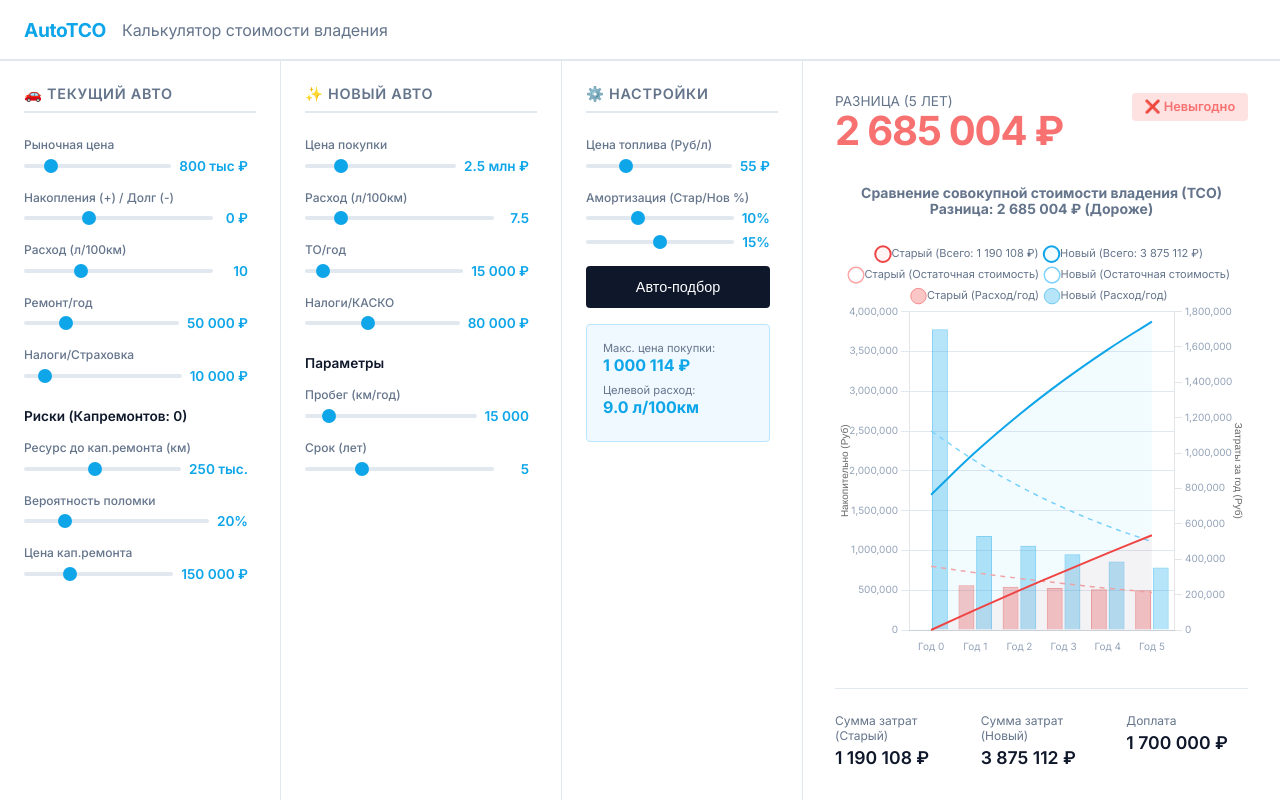
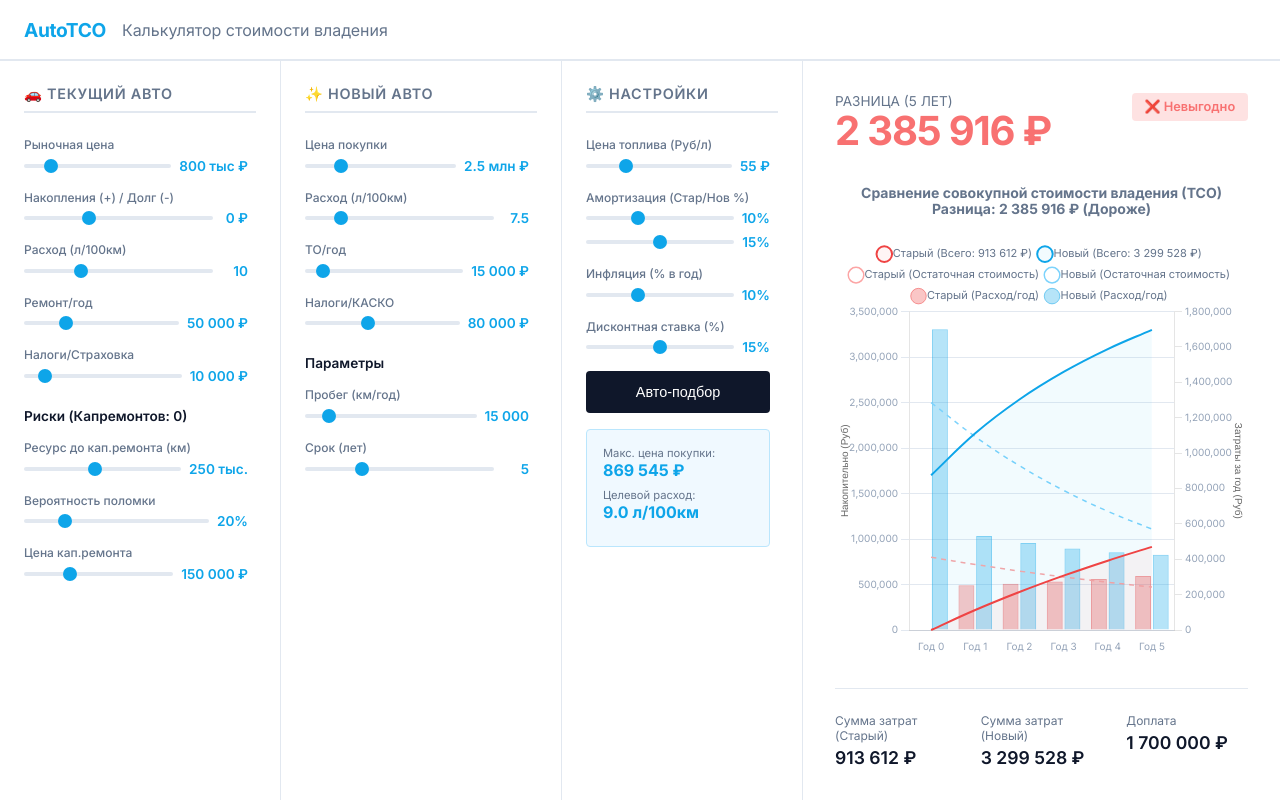
Before and after one commit to MiroAlexAI/car-cto, a website: page index.html in a window 1280 px wide. Both pictures are taken after a click on the button "Авто-подбор". Drawn offline with nearby package versions, Linux system fonts and the light colour scheme.

Commit message:
Инфляция

```diff
--- a/index.html
+++ b/index.html
@@ -176,6 +176,24 @@
                     </div>
                 </div>
 
+                <div class="input-group">
+                    <label title="Ежегодный рост цен на топливо, запчасти и услуги (OpEx).">Инфляция (% в год)</label>
+                    <div class="range-row">
+                        <input type="range" id="inflation" min="0" max="30" step="1" value="10">
+                        <span id="inflation-val">10%</span>
+                    </div>
+                </div>
+
+                <div class="input-group">
+                    <label
+                        title="Ставка дисконтирования. Отражает стоимость денег во времени (альтернативная доходность). Используется для расчета NPV.">Дисконтная
+                        ставка (%)</label>
+                    <div class="range-row">
+                        <input type="range" id="discount-rate" min="0" max="30" step="1" value="15">
+                        <span id="discount-rate-val">15%</span>
+                    </div>
+                </div>
+
                 <div class="opt-section">
                     <button id="optimize-btn" class="btn-primary" title="Подбирает цену покупки нового авто, при которой совокупные потери (TCO) сравняются с текущим авто.
 Алгоритм предполагает покупку более совершенного авто:
--- a/logic.js
+++ b/logic.js
@@ -14,118 +14,152 @@ const TCOLogic = {
             years,
             mileage,
             fuelPrice,
-            breakdownProb, // % (0-100)
+            breakdownProb, // %
             repairPrice,
             currentMileage,
             overhaulInterval,
+            // Finance
+            inflation, // %
+            discountRate, // %
             // Old Car
             oldCons,
             oldMaint,
             oldTax,
             oldPrice,
-            oldDepr, // % (0-100)
+            oldDepr, // %
             savings, // Extra capital
             // New Car
             newPrice,
             newCons,
             newMaint,
             newTax,
-            newDepr // % (0-100)
+            newDepr // %
         } = data;
 
-        // Base Annual Costs
-        const oldFuelYear = (mileage / 100) * oldCons * fuelPrice;
-        const newFuelYear = (mileage / 100) * newCons * fuelPrice;
+        const inflRate = (inflation || 0) / 100;
+        const discRate = (discountRate || 0) / 100;
 
-        const annualRandomRisk = (breakdownProb / 100) * repairPrice;
+        // Base Annual Costs (Year 1 Start Nominal)
+        const oldFuelBase = (mileage / 100) * oldCons * fuelPrice;
+        const newFuelBase = (mileage / 100) * newCons * fuelPrice;
+        const riskBase = (breakdownProb / 100) * repairPrice;
 
-        const oldOpBase = oldFuelYear + oldMaint + oldTax + annualRandomRisk;
-        const newOpBase = newFuelYear + newMaint + newTax;
+        // OpEx Base (Nominal Year 0 terms)
+        const oldOpBase = oldFuelBase + oldMaint + oldTax + riskBase;
+        const newOpBase = newFuelBase + newMaint + newTax;
 
         const oldDeprRate = oldDepr / 100;
         const newDeprRate = newDepr / 100;
 
-        // Arrays for Chart
+        // Arrays
         const labels = [];
-        const oldData = []; // Cumulative
-        const newData = []; // Cumulative
-        const oldDeprData = []; // Asset Value
-        const newDeprData = []; // Asset Value
-        const oldAnnualData = []; // Annual Bar
-        const newAnnualData = []; // Annual Bar
+        const oldData = []; // Cumulative PV
+        const newData = []; // Cumulative PV
+        const oldDeprData = []; // Asset Value (Nominal - for visual reference?) Usually Chart uses same scale.
+        // Mixing Nominal Asset Value with NPV Costs is tricky visually.
+        // But "Residual Value" is usually Nominal.
+        const newDeprData = []; // Nominal Asset Value
+        const oldAnnualData = []; // Nominal Annual Spend
+        const newAnnualData = []; // Nominal Annual Spend
 
-        let cumOldSpend = 0;
-        let cumNewSpend = 0;
+        let cumOldPV = 0;
+        let cumNewPV = 0;
+
+        // Asset Values
         let currentOldVal = oldPrice;
         let currentNewVal = newPrice;
+
         let oldOdometer = currentMileage;
         let overhaulCount = 0;
 
+        // Loop including Year 0
         for (let i = 0; i <= years; i++) {
             labels.push(`Год ${i}`);
 
             if (i === 0) {
                 // Year 0: Initial Start.
-                // Switching Cost is the immediate cash flow impact: New Price - (Old Price + Savings).
+                // Switch Cost = NewPrice - (OldPrice + Savings)
+                // This happens NOW (t=0), so PV = Nominal.
+                // For Old Car, cost is 0 (we already own it).
+
                 const switchCost = newPrice - (oldPrice + (savings || 0));
 
-                oldData.push(0);
-                newData.push(switchCost);
+                // Add to Cumulative PV
+                cumOldPV += 0;
+                cumNewPV += switchCost;
 
-                // Asset Values
-                oldDeprData.push(oldPrice);
-                newDeprData.push(newPrice);
+                oldData.push(cumOldPV);
+                newData.push(cumNewPV);
 
-                // Annual Data (Year 0 impact)
+                oldDeprData.push(currentOldVal);
+                newDeprData.push(currentNewVal);
+
                 oldAnnualData.push(0);
                 newAnnualData.push(switchCost);
             } else {
-                // 1. Overhaul Logic (Old Car)
+                // Year > 0
+                // 1. Inflation Factor for OpEx
+                // We assume prices rise at straight inflation rate from base year
+                const inflFactor = Math.pow(1 + inflRate, i - 1);
+                // Using (i-1) if prices are set for Year 1 at start?
+                // Standard: Year 1 costs are usually paid at end of year 1?
+                // Or "Inflation per year". Let's assume OpEx inputs are "Today's prices".
+                // So Year 1 nominal = Base * (1+inf). Year 2 = Base * (1+inf)^2.
+                // The prompt says: OpEx_i = OpEx_base * (1 + inflation)^ (i-1).
+                // implying Year 1 uses Base prices? Or Year 1 is first inflated year?
+                // Formula: (i-1). So Year 1 = Base * 1. Year 2 = Base * (1+inf).
+                // Meaning inputs are "Average Year 1 prices". Okay.
+                const opExInflator = Math.pow(1 + inflRate, i - 1);
+
+                // 2. Overhaul Logic (Old Car)
                 const prevOdo = oldOdometer;
                 oldOdometer += mileage;
                 const repairsTriggered = Math.floor(oldOdometer / overhaulInterval) - Math.floor(prevOdo / overhaulInterval);
 
-                let thisYearOverhaulCost = 0;
+                let nominalOverhaulCost = 0;
                 if (repairsTriggered > 0) {
-                    thisYearOverhaulCost = repairsTriggered * repairPrice;
+                    // Repair price also inflates
+                    nominalOverhaulCost = repairsTriggered * repairPrice * opExInflator;
                     overhaulCount += repairsTriggered;
                 }
 
-                // 2. Depreciation
+                // 3. OpEx Nominal
+                const nominalOldOpEx = (oldOpBase * opExInflator) + nominalOverhaulCost;
+                const nominalNewOpEx = (newOpBase * opExInflator);
+
+                // 4. Depreciation (Asset Loss)
                 const oldDeprLoss = currentOldVal * oldDeprRate;
                 currentOldVal -= oldDeprLoss;
 
                 const newDeprLoss = currentNewVal * newDeprRate;
                 currentNewVal -= newDeprLoss;
 
-                // 3. Cumulative Spending Update
-                cumOldSpend += oldOpBase + thisYearOverhaulCost;
-                cumNewSpend += newOpBase;
+                // 5. Total Annual Loss (Nominal)
+                const annualOldLossNominal = nominalOldOpEx + oldDeprLoss;
+                const annualNewLossNominal = nominalNewOpEx + newDeprLoss;
 
-                // 4. Annual Loss Calculation (for Bars)
-                const annualOldLoss = oldOpBase + thisYearOverhaulCost + oldDeprLoss;
-                const annualNewLoss = newOpBase + newDeprLoss;
+                // 6. Discounting to PV
+                // PV = Nominal / (1 + r)^i
+                const discountFactor = Math.pow(1 + discRate, i);
 
-                oldAnnualData.push(annualOldLoss);
-                newAnnualData.push(annualNewLoss);
+                const pvOldLoss = annualOldLossNominal / discountFactor;
+                const pvNewLoss = annualNewLossNominal / discountFactor;
 
-                // 5. Total Loss Calculation (Cumulative)
-                // Loss = Cumulative Cash Out (Expenses) + Loss of Asset Value (Depreciation)
-                // Note: oldPrice - currentOldVal = Total Depreciation so far.
+                // 7. Update Cumulative
+                cumOldPV += pvOldLoss;
+                cumNewPV += pvNewLoss;
 
-                const totalOldLoss = cumOldSpend + (oldPrice - currentOldVal);
-
-                // For New: We include the initial Switch Cost in the "Spending".
-                // SwitchCost = NewPrice - (OldPrice + Savings).
-                // Total New Loss = SwitchCost + Ops Spending + Depreciation.
-                const switchCost = newPrice - (oldPrice + (savings || 0));
-                const totalNewLoss = switchCost + cumNewSpend + (newPrice - currentNewVal);
-
-                oldData.push(totalOldLoss);
-                newData.push(totalNewLoss);
+                oldData.push(cumOldPV);
+                newData.push(cumNewPV);
 
                 oldDeprData.push(currentOldVal);
                 newDeprData.push(currentNewVal);
+
+                // For bars, we show Nominal Spend (Cash Out + Asset Loss)
+                // Or just Cash Out? "Затраты за год". Usually implies Cashflow.
+                // But previously we included Depr Loss in bars too. I'll stick to Total Loss Nominal.
+                oldAnnualData.push(annualOldLossNominal);
+                newAnnualData.push(annualNewLossNominal);
             }
         }
 
@@ -137,10 +171,10 @@ const TCOLogic = {
             newDeprData,
             oldAnnualData,
             newAnnualData,
-            finalOld: oldData[years],
-            finalNew: newData[years],
+            finalOld: cumOldPV,
+            finalNew: cumNewPV,
             overhaulCount,
-            diff: newData[years] - oldData[years]
+            diff: cumNewPV - cumOldPV
         };
     },
 
@@ -156,93 +190,126 @@ const TCOLogic = {
             breakdownProb,
             repairPrice,
             overhaulInterval,
+            inflation,
+            discountRate,
             oldCons,
             oldMaint,
             oldTax,
             oldPrice,
             oldDepr,
             newDepr, // % Global setting for New Car Depreciation
-            newPrice // We use this only for the Consumption calc part (which is secondary now)
+            newPrice,
+            savings
         } = data;
 
-        // --- 1. Calculate Accurate Old TCO (Simulation) ---
+        const inflRate = (inflation || 0) / 100;
+        const discRate = (discountRate || 0) / 100;
+
+        // --- 1. Calculate Accurate Old TCO (NPV Simulation) ---
         let simOldVal = oldPrice;
         let simOldOdo = 0;
-        let simOldSpend = 0;
+        let simOldPV = 0;
         const oldDeprRate = oldDepr / 100;
 
-        const oldAnnualFixed = oldMaint + oldTax + ((breakdownProb / 100) * repairPrice);
-        const oldFuelYear = (mileage / 100) * oldCons * fuelPrice;
+        // Base OpEx
+        const riskYear = (breakdownProb / 100) * repairPrice;
+        const oldBaseOpEx = oldMaint + oldTax + riskYear + ((mileage / 100) * oldCons * fuelPrice);
 
         for (let i = 1; i <= years; i++) {
+            const inflFactor = Math.pow(1 + inflRate, i - 1);
+            const discFactor = Math.pow(1 + discRate, i);
+
             // Overhauls
             const prevOdo = simOldOdo;
             simOldOdo += mileage;
             const repairs = Math.floor(simOldOdo / overhaulInterval) - Math.floor(prevOdo / overhaulInterval);
             let overhaulCost = 0;
-            if (repairs > 0) overhaulCost = repairs * repairPrice;
+            if (repairs > 0) overhaulCost = repairs * repairPrice * inflFactor;
+
+            // OpEx Nominal
+            const nominalOpEx = (oldBaseOpEx * inflFactor) + overhaulCost;
 
             // Depreciation
             const deprLoss = simOldVal * oldDeprRate;
             simOldVal -= deprLoss;
 
-            // Total Spend (No Capital Cost)
-            simOldSpend += oldAnnualFixed + oldFuelYear + overhaulCost;
+            // Annual Total Loss Nominal
+            const annualLoss = nominalOpEx + deprLoss;
+
+            // Add PV
+            simOldPV += annualLoss / discFactor;
         }
 
-        const oldTotalDepr = oldPrice - simOldVal;
-        const oldTCO = simOldSpend + oldTotalDepr;
+        // Note: In logic.js calculate(), we check (Price - EndVal) via DeprLoss sum or direct subtract?
+        // In the loop above, we summed "DeprLoss / DiscountFactor".
+        // This is mathematically "Sum of PV of annual value drops".
+        // This is correct for the logic "Loss of Wealth".
+        // The previous simple logic "Spend + (Start - End)" assumes no time value.
+        // With time value, we MUST sum discounted annual drops.
+        const targetNPV = simOldPV;
 
 
-        // --- 2. Solve for Max Price based on TARGET SPECS ---
-        // Constraint: New TCO <= Old TCO
-        // Target Specifications:
-        // Cons = OldCons * 0.9 (-10%)
-        // Maint = OldMaint * 0.85 (-15%)
-        // Tax = OldTax (Assumed same)
-        // Risks = 0 (Assumed new car reliability)
+        // --- 2. Solve for Max Price (Target: NewNPV <= OldNPV) ---
+        // NewNPV = SwitchCost + PV_OpEx_New + PV_Depr_New
+        // SwitchCost = P - OldPrice - Savings
+        // PV_OpEx_New = Sum(OpEx_Base_New * Infl * Disc)
+        // PV_Depr_New = Sum(P * DeprCoeff * Disc) = P * Sum(...)
 
+        // Target Specs (Ideals)
         const targetCons = oldCons * 0.9;
         const targetMaint = oldMaint * 0.85;
         const targetTax = oldTax;
 
-        // New Ops Annual
-        const targetFuelYear = (mileage / 100) * targetCons * fuelPrice;
-        const targetAnnualOps = targetFuelYear + targetMaint + targetTax;
+        const newBaseOpEx = ((mileage / 100) * targetCons * fuelPrice) + targetMaint + targetTax;
 
-        const newOpsTotal = targetAnnualOps * years;
+        let sumPVOpEx = 0;
+        let sumPVDeprFactor = 0; // Sum of (DeprLoss_fraction / Disc)
 
-        // Remaining Budget for Depreciation
-        // OldTCO = NewOpsTotal + NewTotalDepreciation
-        // NewTotalDepr = OldTCO - NewOpsTotal
-        const allowedDeprTotal = oldTCO - newOpsTotal;
+        const newDeprRate = newDepr / 100;
+        let currentAssetFraction = 1.0; // Starts at 1.0 * P
 
-        // NewTotalDepr = Price * DeprFactor
-        // DeprFactor = 1 - (1-rate)^n
-        const newDeprRate = newDepr / 100;
-        const decay = 1 - newDeprRate;
-        const deprFactor = 1 - Math.pow(decay, years);
+        for (let i = 1; i <= years; i++) {
+            const inflFactor = Math.pow(1 + inflRate, i - 1);
+            const discFactor = Math.pow(1 + discRate, i);
+
+            // OpEx PV
+            const nominalOpEx = newBaseOpEx * inflFactor;
+            sumPVOpEx += nominalOpEx / discFactor;
+
+            // Depreciation PV Factor
+            // Loss = Val_{i-1} * rate
+            // Val_{i-1} = P * currentAssetFraction
+            const lossFraction = currentAssetFraction * newDeprRate;
+            sumPVDeprFactor += lossFraction / discFactor;
+
+            // Update Asset Fraction
+            currentAssetFraction -= lossFraction;
+        }
+
+        // Equation:
+        // TargetNPV >= (P - (OldPrice + Savings)) + sumPVOpEx + P * sumPVDeprFactor
+        // TargetNPV + OldPrice + Savings - sumPVOpEx >= P * (1 + sumPVDeprFactor)
+        // P <= (TargetNPV + OldPrice + Savings - sumPVOpEx) / (1 + sumPVDeprFactor)
+
+        const offset = (oldPrice + (savings || 0));
+        const numerator = targetNPV + offset - sumPVOpEx;
+        const denominator = 1 + sumPVDeprFactor;
 
         let recPrice = 0;
-        if (allowedDeprTotal > 0 && deprFactor > 0) {
-            recPrice = allowedDeprTotal / deprFactor;
+        if (numerator > 0) {
+            recPrice = numerator / denominator;
         }
-
-        // --- 3. Recommendation Text Data ---
-        // We pass back the simulated improvements
 
         return {
             recPrice,
-            // We return 0 for recCons because we enforced a strict target (Old - 10%)
-            // but we can return the TARGET Cons to display it.
             recCons: targetCons,
             params: {
                 years,
                 mileage,
-                oldTCO,
-                oldOpYear: oldAnnualFixed + oldFuelYear,
-                newOpYear: targetAnnualOps,
-                deprFactor,
+                oldTCO: targetNPV,
+                oldOpYear: oldBaseOpEx,
+                newOpYear: newBaseOpEx,
+                deprFactor: sumPVDeprFactor, // rough indicator
                 targetMaint
             }
         };
--- a/script.js
+++ b/script.js
@@ -24,6 +24,9 @@ const inputs = {
     newConsumption: document.getElementById('new-consumption'),
     newMaintenance: document.getElementById('new-maintenance'),
     newTax: document.getElementById('new-tax'),
+    // Finance
+    inflation: document.getElementById('inflation'),
+    discountRate: document.getElementById('discount-rate'),
 };
 
 const displays = {
@@ -49,6 +52,8 @@ const displays = {
 
     oldDepr: document.getElementById('old-depr-val'),
     newDepr: document.getElementById('new-depr-val'),
+    inflation: document.getElementById('inflation-val'),
+    discountRate: document.getElementById('discount-rate-val'),
 
     // Results in UI
     resYears: document.getElementById('res-years'),
@@ -122,6 +127,8 @@ function updateDisplays() {
 
     if (displays.oldDepr) displays.oldDepr.textContent = inputs.oldDepr.value + '%';
     if (displays.newDepr) displays.newDepr.textContent = inputs.newDepr.value + '%';
+    if (displays.inflation) displays.inflation.textContent = inputs.inflation.value + '%';
+    if (displays.discountRate) displays.discountRate.textContent = inputs.discountRate.value + '%';
 
     if (displays.resYears) displays.resYears.textContent = inputs.years.value;
 }
@@ -172,6 +179,8 @@ function getInputs() {
         newMaint: parseInt(inputs.newMaintenance.value),
         newTax: parseInt(inputs.newTax.value),
         newDepr: parseFloat(inputs.newDepr.value),
+        inflation: parseFloat(inputs.inflation.value),
+        discountRate: parseFloat(inputs.discountRate.value)
     };
 }
 
```
